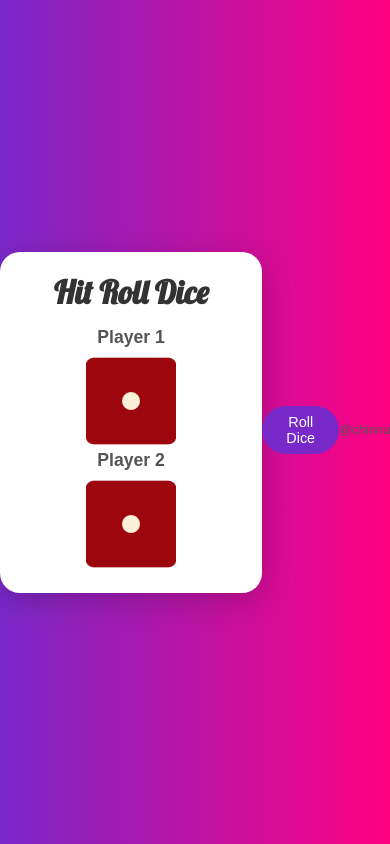
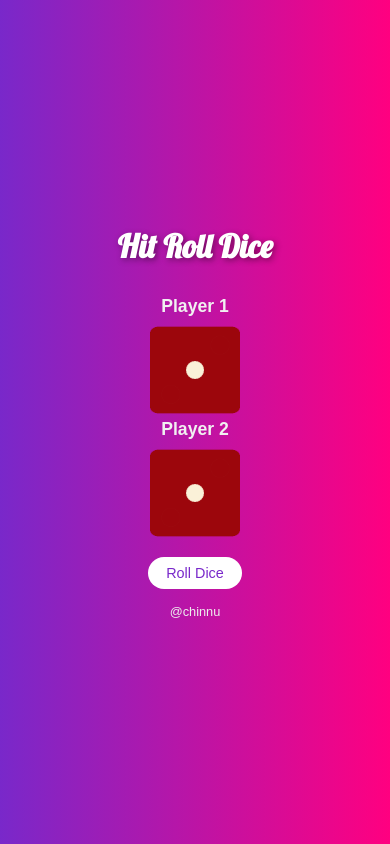
Before and after one commit to pardeep1916P/gradient-2players-diceGame-js, a plain HTML site: page index.html in a window 390 px wide. Drawn offline with Linux system fonts and the light colour scheme.

Commit message:
Update styles.css

```diff
--- a/styles.css
+++ b/styles.css
@@ -11,32 +11,23 @@ body {
   display: flex;
   align-items: center;
   justify-content: center;
-}
-
-.container {
-  background-color: white;
-  padding: 30px 40px;
-  border-radius: 20px;
-  box-shadow: 0 8px 30px rgba(0, 0, 0, 0.2);
+  flex-direction: column;
   text-align: center;
-  max-width: 500px;
-  width: 90%;
 }
 
 h1 {
   font-family: 'Lobster', cursive;
   font-size: 3rem;
-  color: #333;
-  margin-bottom: 20px;
+  color: #ffffff;
+  margin-bottom: 30px;
+  text-shadow: 2px 2px 6px rgba(0, 0, 0, 0.4);
 }
 
-.dice-section {
+.dice-container {
   display: flex;
-  justify-content: space-around;
-  align-items: center;
+  flex-direction: column;
   gap: 20px;
   margin-bottom: 25px;
-  flex-wrap: wrap;
 }
 
 .dice {
@@ -45,7 +36,7 @@ h1 {
 
 .dice p {
   font-size: 1.3rem;
-  color: #555;
+  color: #f1f1f1;
   margin-bottom: 8px;
   font-weight: 600;
 }
@@ -56,37 +47,31 @@ img {
 }
 
 button {
-  background-color: #7928ca;
-  color: white;
+  background-color: #ffffff;
+  color: #7928ca;
   border: none;
   padding: 10px 25px;
   border-radius: 25px;
   cursor: pointer;
   font-size: 1rem;
-  transition: background-color 0.3s ease;
+  transition: background-color 0.3s ease, transform 0.2s ease;
   margin-top: 20px;
 }
 
 button:hover {
-  background-color: #a23dc3;
+  background-color: #f1f1f1;
+  transform: scale(1.05);
 }
 
 footer {
   margin-top: 20px;
-  color: #555;
+  color: #eeeeee;
   font-size: 0.9rem;
 }
 
 @media (max-width: 600px) {
   h1 {
     font-size: 2.4rem;
-    margin-bottom: 15px;
-  }
-
-  .dice-section {
-    flex-direction: column;
-    gap: 15px;
-    margin-bottom: 20px;
   }
 
   .dice p {
@@ -104,8 +89,8 @@ footer {
     margin-top: 15px;
   }
 
-  .container {
-    padding: 20px;
+  .dice-container {
+    gap: 15px;
   }
 
   footer {
```
